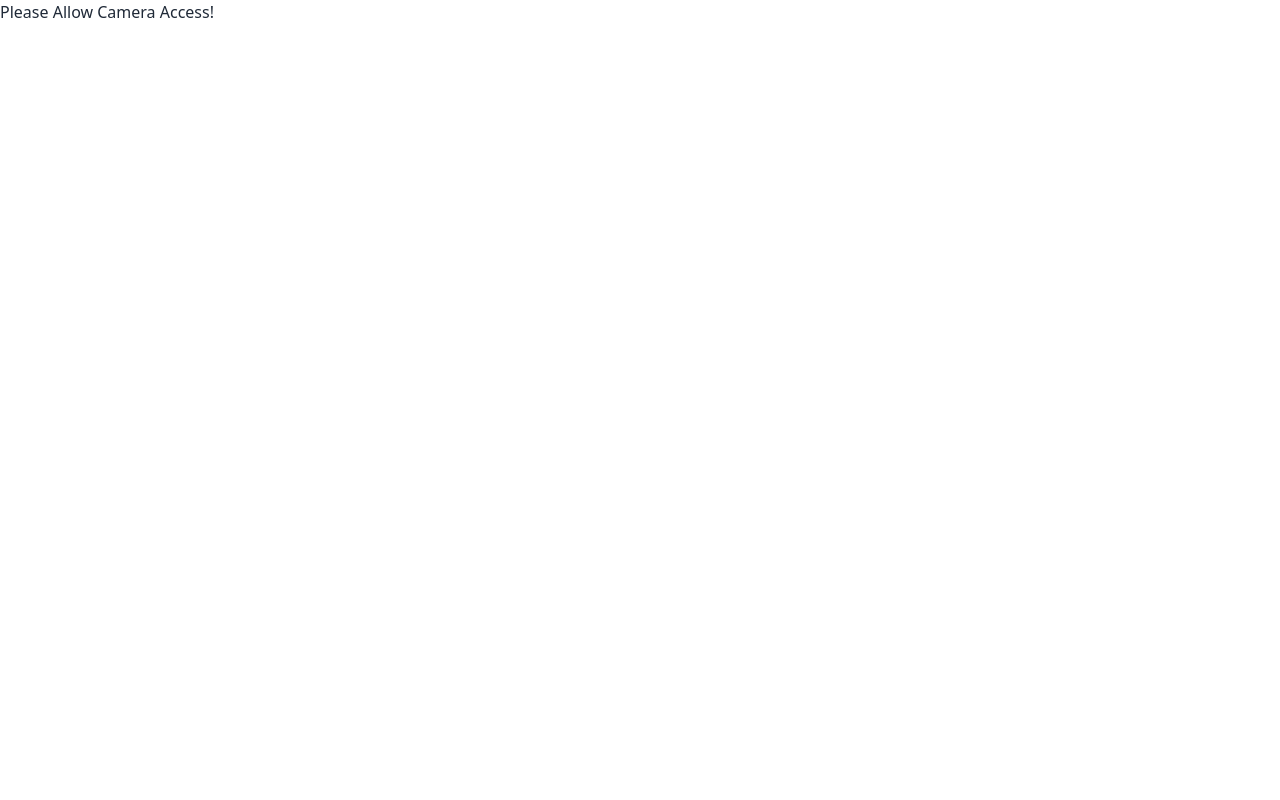
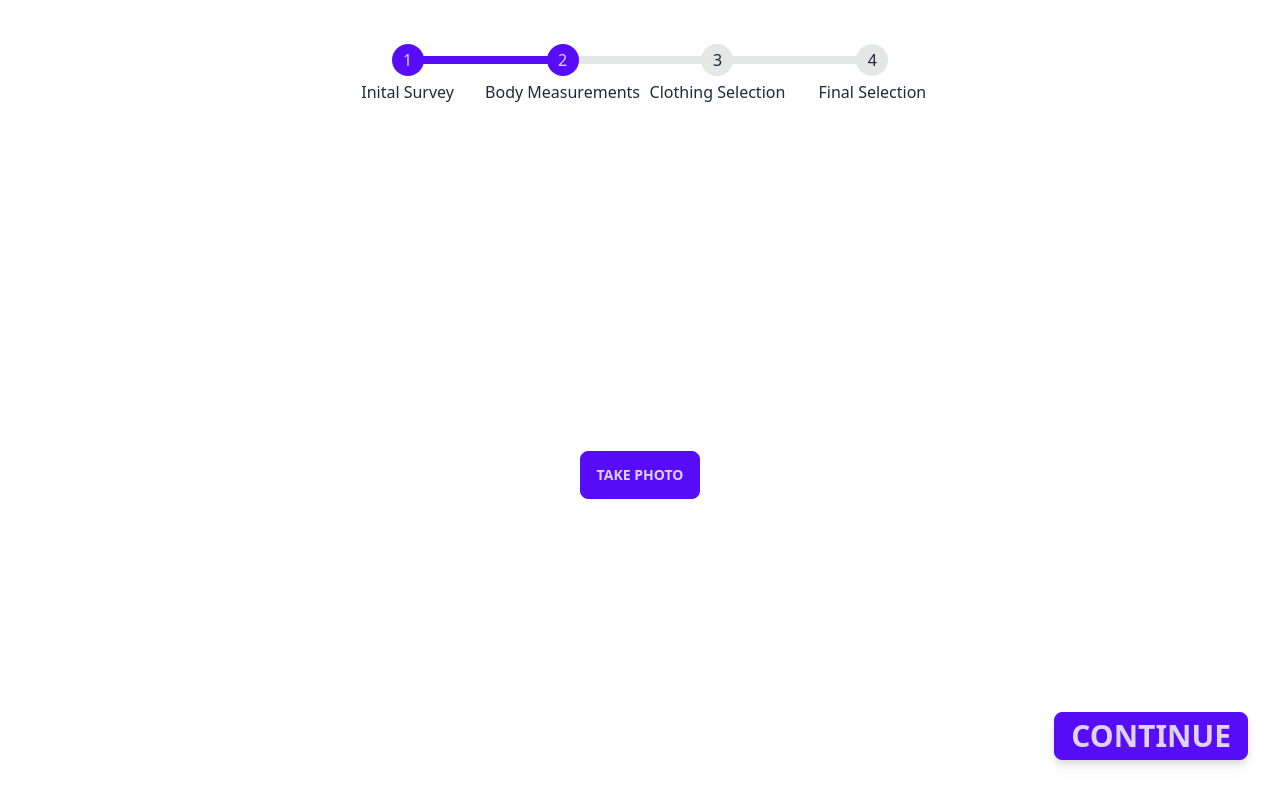
Before and after one commit to ericspring08/Styled, a Next.js app in the folder frontend/: page /BodyMeasure in a window 1280 px wide. Built offline with nearby package versions, Linux system fonts and the light colour scheme; no server answers.

Commit message:
body measurements

```diff
--- a/frontend/src/pages/BodyMeasure.tsx
+++ b/frontend/src/pages/BodyMeasure.tsx
@@ -1,3 +1,4 @@
+/* eslint-disable @next/next/no-img-element */
 /* eslint-disable react-hooks/exhaustive-deps */
 /* eslint-disable @typescript-eslint/no-floating-promises */
 /* eslint-disable @typescript-eslint/no-unsafe-argument */
@@ -6,7 +7,7 @@
 /* eslint-disable @typescript-eslint/no-unsafe-call */
 /* eslint-disable @typescript-eslint/no-explicit-any */
 import Webcam from "react-webcam";
-import { useEffect, useRef, useState } from "react";
+import { useRef, useState } from "react";
 import { SquareLoader } from "react-spinners";
 import axios from "axios";
 
@@ -15,16 +16,6 @@ export default function BodyMeasure({ measureFinished }: any) {
   const [imgSrc, setImgSrc] = useState<string | null>(null);
   const [size, setSize] = useState<string | null>(null);
   const [sizeIsLoading, setSizeIsLoading] = useState(false);
-  const [loading, setLoading] = useState<boolean>(true)
-  const [camera, setCamera] = useState<boolean>(false)
-
-  useEffect(() => {
-    navigator.mediaDevices.getUserMedia({ video: true }).then((stream) => {
-      if (stream.getVideoTracks().length > 0) {
-        setCamera(true)
-      }
-    })
-  }, [navigator.mediaDevices.getUserMedia({ video: true }).then((stream) => { stream.getVideoTracks().length })])
 
   const capture = () => {
     const interval = setInterval(() => {
@@ -64,8 +55,6 @@ export default function BodyMeasure({ measureFinished }: any) {
 
   return (
     <>
-      {
-        !camera ? <h1>Please Allow Camera Access!</h1> :
       <div className="flex flex-col justify-center items-center h-screen w-screen">
         {
           !imgSrc &&
@@ -101,7 +90,6 @@ export default function BodyMeasure({ measureFinished }: any) {
           measureFinished();
         }} className="fixed z-90 bottom-10 right-8 btn btn-primary drop-shadow-lg text-3xl hover:drop-shadow-2xl hover:animate-bounce duration-300">Continue</button>
       </div>
-      }
     </>
   )
 }
```
Lines whose indentation alone changed are shown as unchanged.
